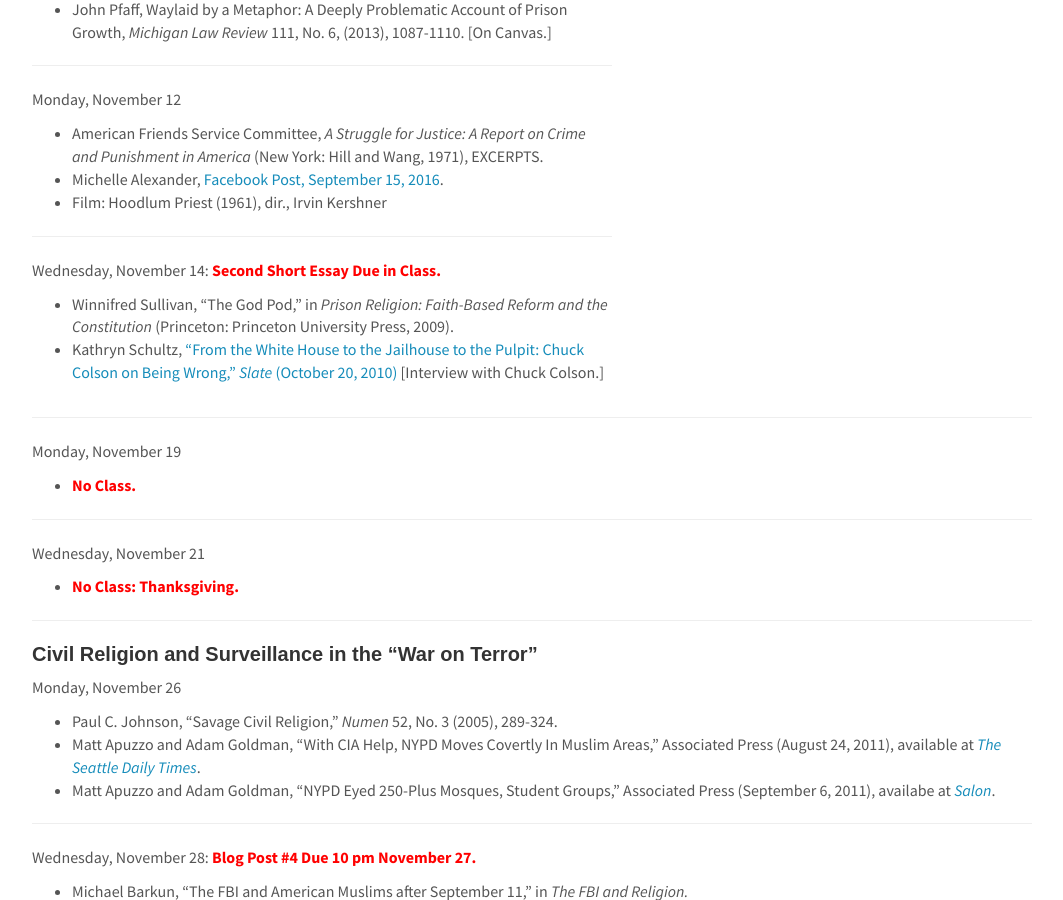
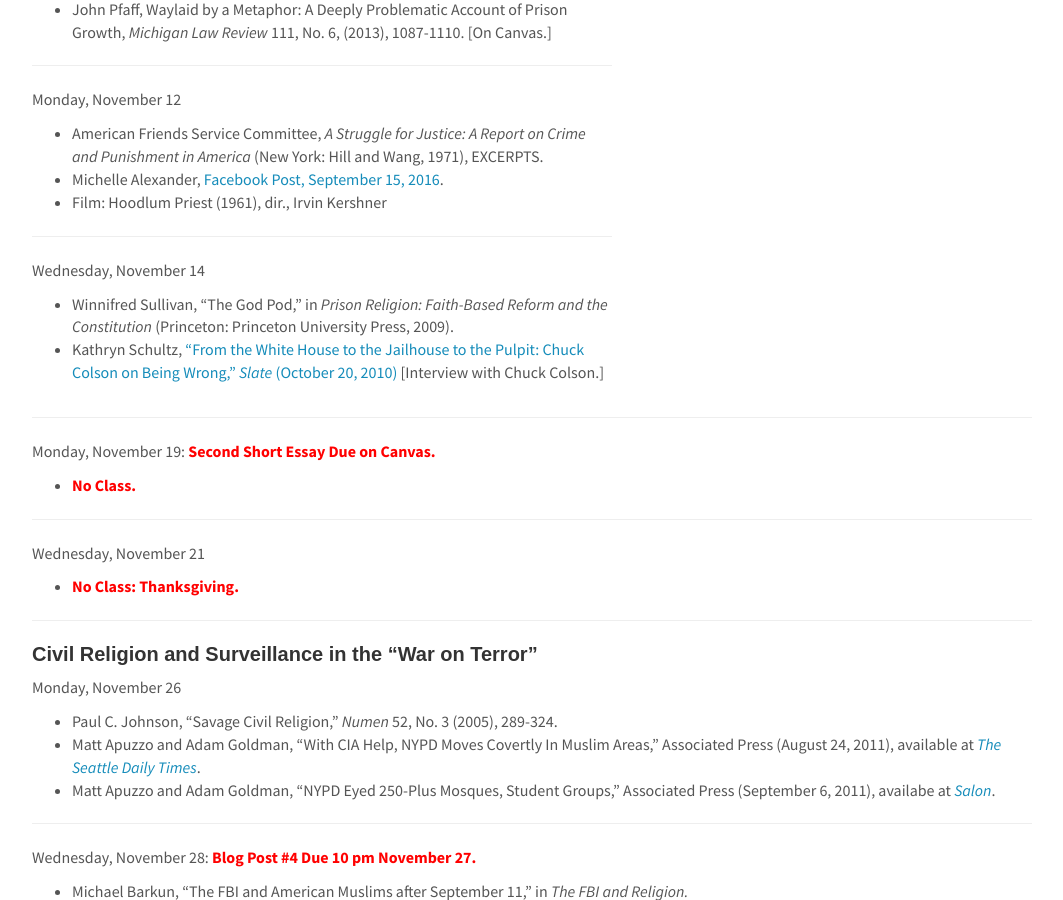
Before and after one commit to cyrusobrien/cyrusobrien, a Jekyll site: the page built from _pages/RelPol275.md, in a window 1280 px wide and 900 px high, scrolled down 7578 px. Shown: the whole window, without its empty margins (108-1171 px from the left). Built offline with Jekyll 4.4.1, drawn with Linux system fonts in a browser that asks for light colours.

Commit message:
change essay date

```diff
--- a/_pages/RelPol275.md
+++ b/_pages/RelPol275.md
@@ -435,7 +435,7 @@ Monday, November 12
 
 ***
 
-Wednesday, November 14: <span style="color:red">**Second Short Essay Due in Class.**</span>
+Wednesday, November 14
 
 * Winnifred Sullivan, "The God Pod," in _Prison Religion: Faith-Based Reform and the Constitution_ (Princeton: Princeton University Press, 2009).
 * Kathryn Schultz, ["From the White House to the Jailhouse to the Pulpit: Chuck Colson on Being Wrong," _Slate_ (October 20, 2010)](http://www.slate.com/blogs/thewrongstuff/2010/10/20/from_the_white_house_to_the_jailhouse_to_the_pulpit_chuck_colson_on_being_wrong.html) [Interview with Chuck Colson.]
@@ -454,7 +454,8 @@ _After converting in prison, former Nixon aide and Watergate conspirator Chuck C
 
 ***
 
-Monday, November 19
+Monday, November 19: <span style="color:red">**Second Short Essay Due on Canvas.**</span>
+
 
 * <span style="color:red">**No Class.**</span>
 
```
